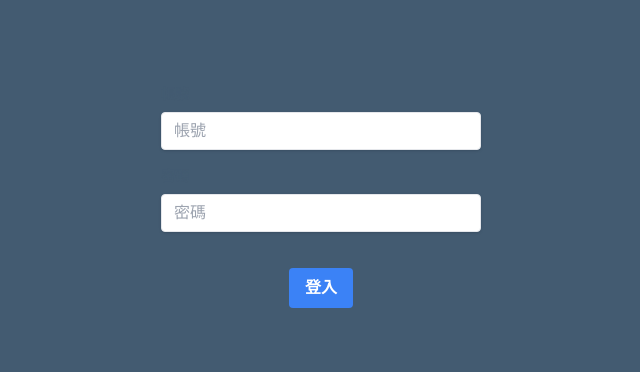
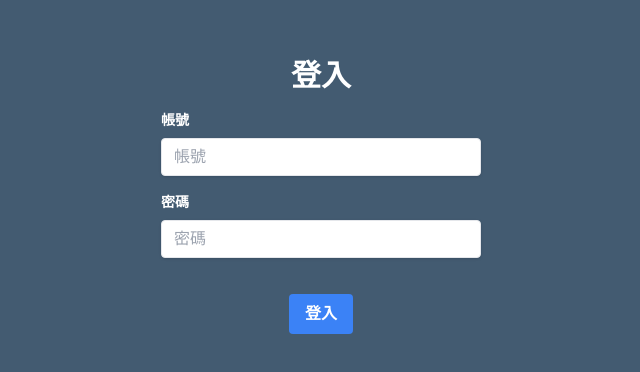
Before and after one commit to sw-joechen/Shopping-Admin-web, a Vue app in the folder Shopping-Admin-web/client/: page /login in a window 1280 px wide. Shown: the part 204-576 px from the top of the page, without its empty margins (319-959 px from the left). Built offline with nearby package versions, Linux system fonts and the light colour scheme.

Commit message:
[fixed] login

```diff
--- a/Shopping-Admin-web/client/src/views/Login.vue
+++ b/Shopping-Admin-web/client/src/views/Login.vue
@@ -2,8 +2,11 @@
   <div class="login flex justify-center items-center w-screen h-screen bg-green2">
     <div class="w-full max-w-xs">
       <div class="bg-transparent">
+        <div class="title mb-4 flex justify-center">
+          <div class="txt text-white text-3xl font-bold">登入</div>
+        </div>
         <div class="mb-4">
-          <label class="block text-green2 text-sm font-bold mb-2" for="username">帳號</label>
+          <label class="block text-white text-sm font-bold mb-2" for="username">帳號</label>
           <input
             v-model="account"
             class="shadow appearance-none border rounded w-full py-2 px-3 text-gray-700 leading-tight focus:outline-none focus:border-sky-500 focus:ring-1 focus:ring-sky-500"
@@ -13,7 +16,7 @@
           />
         </div>
         <div class="mb-6">
-          <label class="block text-green2 text-sm font-bold mb-2" for="pwd">密碼</label>
+          <label class="block text-white text-sm font-bold mb-2" for="pwd">密碼</label>
           <input
             v-model="pwd"
             class="shadow appearance-none border rounded w-full py-2 px-3 text-gray-700 mb-3 leading-tight focus:outline-none focus:border-sky-500 focus:ring-1 focus:ring-sky-500"
```
